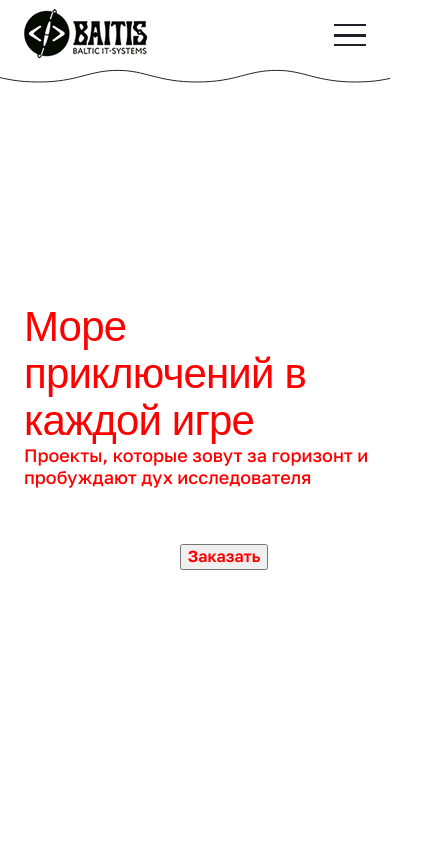
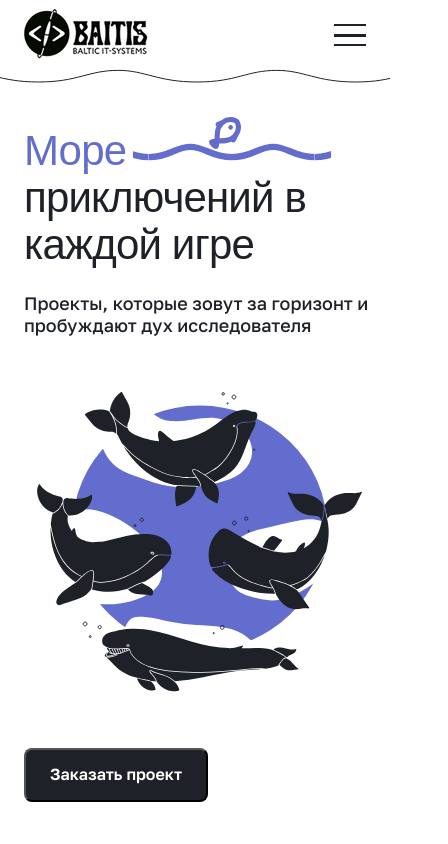
Before and after one commit to 13melisa13/baitis-landing, a React (Vite) app: page / in a window 390 px wide. Shown: the top 844 px of the page, 448 px wide, since content can reach past the window. Built offline with nearby package versions, Linux system fonts and the light colour scheme; a web font is replaced by a local one.

Commit message:
style: add adaptive styles for main section

```diff
--- a/src/App.jsx
+++ b/src/App.jsx
@@ -127,25 +127,26 @@ const App = () => {
             <main className={clsx(style.main)}>
                 <section id={"main"}
                          className={clsx(style.sectionMain, style.section)}>
-                    <div className={clsx("content")}>
+                    <div className={clsx(style.content)}>
 
-                        <h1 className={clsx("title")}>
+                        <h1 className={clsx(style.title)}>
 
-                            <span className={clsx("hero")}>Море</span>
+                            <span className={clsx("hero", style.meaning)}>Море</span>
                             <span className={clsx("hero")}>
                                 приключений в каждой игре
                             </span>
                         </h1>
-                        <p className={clsx("description", "subtitle-medium")}>
+                        <p className={clsx(style.description, "subtitle-medium")}>
                             Проекты, которые зовут за горизонт и пробуждают дух исследователя
                         </p>
                     </div>
-                    <button className={clsx("button", "primary", "text-semibold-16")}
+                    <button className={clsx(style.button, "primary",
+                        "text-semibold-16")}
                             onClick={() => {
                                 navigateTo("contact-us");
                             }}
-                            aria-label={"Заказать"}>
-                        Заказать
+                            aria-label={"Заказать проект"}>
+                        Заказать проект
                     </button>
                     <div className={style.whales}/>
 
@@ -176,7 +177,7 @@ const App = () => {
                 <section id={"projects"}
                          className={clsx(style.sectionProjects, style.section)}>
                     <h2 className={clsx("heading-h1")}>Проекты</h2>
-                    <div className={clsx("grid-box")}>
+                    <div className={clsx(style.gridBox)}>
                         {projectNames.map((name, index) => (
                             <div key={index}
                                  className={clsx("project")}>
@@ -201,8 +202,8 @@ const App = () => {
                 <section id={"team"}
                          className={clsx(style.sectionTeam, style.section)}>
                     <h2 className={clsx("heading-h1")}>Команда</h2>
-                    <div className={clsx("slider-wrapper")}>
-                        <div className={clsx("slider")}>
+                    <div className={clsx(style.sliderWrapper)}>
+                        <div className={clsx(style.slider)}>
                             {teamMembers.map((member, index) => (
                                 <div key={index}
                                     className={clsx("member")}>
--- a/src/app.module.scss
+++ b/src/app.module.scss
@@ -196,6 +196,10 @@
   @media (min-width: 1440px){
     padding: 0 120px;
   }
+  @media (max-width: 768px){
+    min-height: unset;
+
+  }
   gap: 56px;
 
   h2{
@@ -215,18 +219,125 @@
       background-image: url("/src/assets/wave_text.svg");
       background-repeat: repeat-x;
       background-position: center;
-      background-size: contain;
-
-
+      background-size: auto  14px;
     }
   }
+
 
 
 }
 
 .sectionMain{
+  position: relative;
   margin-top: 85px;
+  align-items: flex-start;
+  .whales{
+    position: absolute;
+    top: 0;
+    right: var(--padding-aside);
+    width: clamp(300px, 35vw, 550px);
+    height: clamp(300px, 35vw, 550px);
+    background-image: url("/src/assets/whales.svg");
+    background-size: contain;
+    background-repeat: no-repeat;
+    background-position: center;
+  }
+  .content{
+    display: flex;
+    flex-direction: column;
+    gap: 24px;
+
+    width: clamp(300px, 40vw, 590px);
+  }
+  .description{
+    //text-align: center;
+    color: var(--color-main-black);
+  }
+
+
   height: calc(100vh - 85px);
+  .title{
+    display: flex;
+    flex-direction: column;
+
+  }
+  .title span{
+    color: var(--color-main-black);
+  }
+  .title span:first-child{
+    position: relative;
+      color: var(--color-main-blue);
+    width: max-content;
+  }
+  .title span:first-child::after{
+    content: '';
+    display: block;
+    width: calc(clamp(300px, 40vw, 590px) - 100%);
+    position: absolute;
+    left: calc(100% + 7px);
+    top: calc(50% - 8px);
+    height: 18px;
+    // todo стыки фиксануть
+
+    background-image: url("/src/assets/wave_text.svg");
+    background-position: center;
+    background-size: auto 18px;
+    background-repeat: repeat-x;
+  }
+  .title span:first-child::before{
+    content: '';
+    display: block;
+    width: 32px;
+    position: absolute;
+    left: calc(100% + (calc(clamp(300px, 40vw, 590px) - 100%) / 2) - 16px);
+    top: 0;
+    height: 32px;
+    background-image: url("/src/assets/fish.svg");
+    background-position: center;
+    background-size: contain;
+    background-repeat: no-repeat;
+
+
+  }
+
+  .button{
+    align-self: flex-start;
+    background-color: var(--color-main-black);
+    color: var(--color-main-white);
+    padding: 15px 24px;
+    border-radius: 8px;
+    text-decoration: none;
+
+  }
+
+  @media (max-width: 768px){
+    align-items: center;
+    //height: unset;
+
+    .whales{
+      position: relative;
+      order: 1;
+        width: 100%;
+      top: unset;
+        right: unset;
+    }
+    .content{
+        order: 0;
+      width: unset;
+      align-items: center;
+
+
+    }
+    .title span:first-child::before{
+      top: -10px;
+    }
+    .button{
+        order: 2;
+    }
+
+
+  }
+
 }
 
 .sectionAbout{
@@ -284,10 +395,45 @@
     .text{
         text-align: left;
     }
-
-
   }
 }
+
+.sectionProjects{
+  .gridBox{
+    box-sizing: border-box;
+    width: 100%;
+    flex-grow: 2;
+    display: grid;
+    grid-template-columns: repeat(auto-fill, minmax(250px, 1fr));
+    gap: 24px;
+    grid-auto-flow: dense;
+    @media (max-width: 768px){
+      grid-template-columns: 1fr;
+
+    }
+  }
+}
+.sectionTeam{
+  .sliderWrapper{
+    @media (max-width: 768px){
+      display: none;
+      //display: flex;
+      overflow-x: auto;
+      gap: 24px;
+      padding: 0 var(--padding-aside);
+
+    }
+    position: relative;
+    width: 100%;
+    overflow: hidden;
+    .slider{
+      display: flex;
+      gap: 24px;
+      transition: transform 0.5s;
+    }
+  }
+}
+
 
 
 .footer{
--- a/src/styles/fonts.scss
+++ b/src/styles/fonts.scss
@@ -21,11 +21,7 @@
     letter-spacing: -0.02em;
 
   }
-.title{
-  //  todo  clear
-  display: flex;
-  flex-direction: column;
-}
+
   .heading-h1 {
     color: red;
 
```
